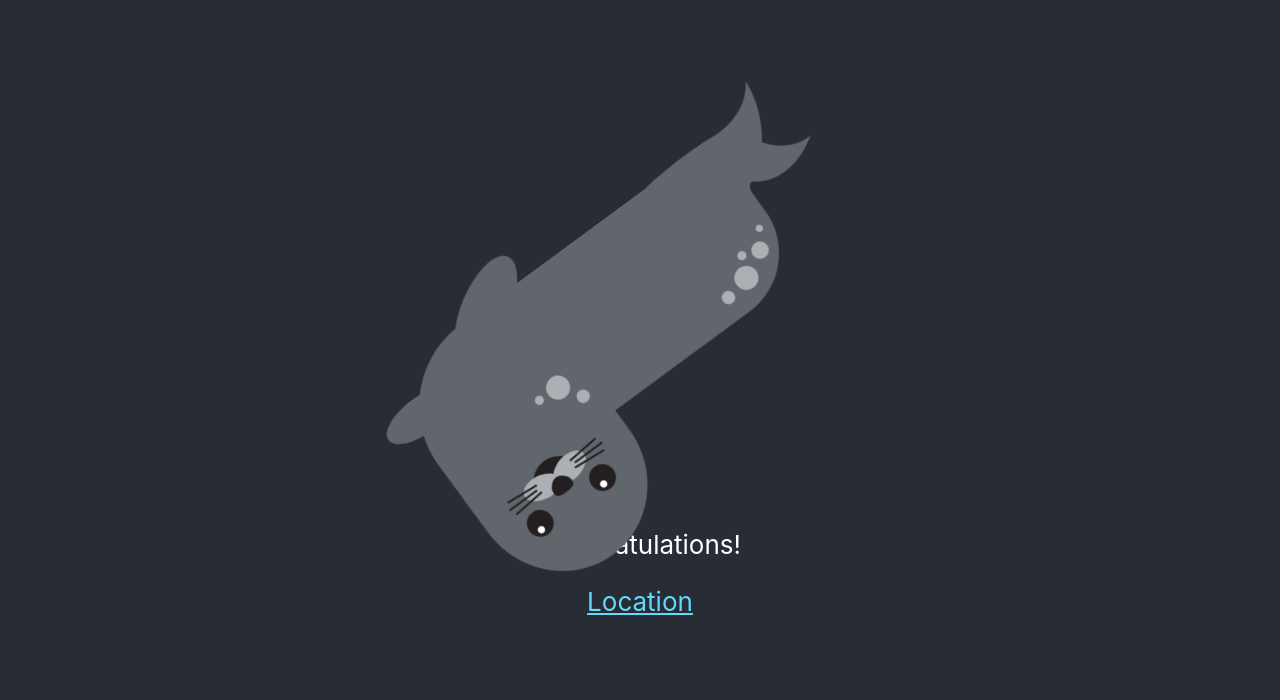
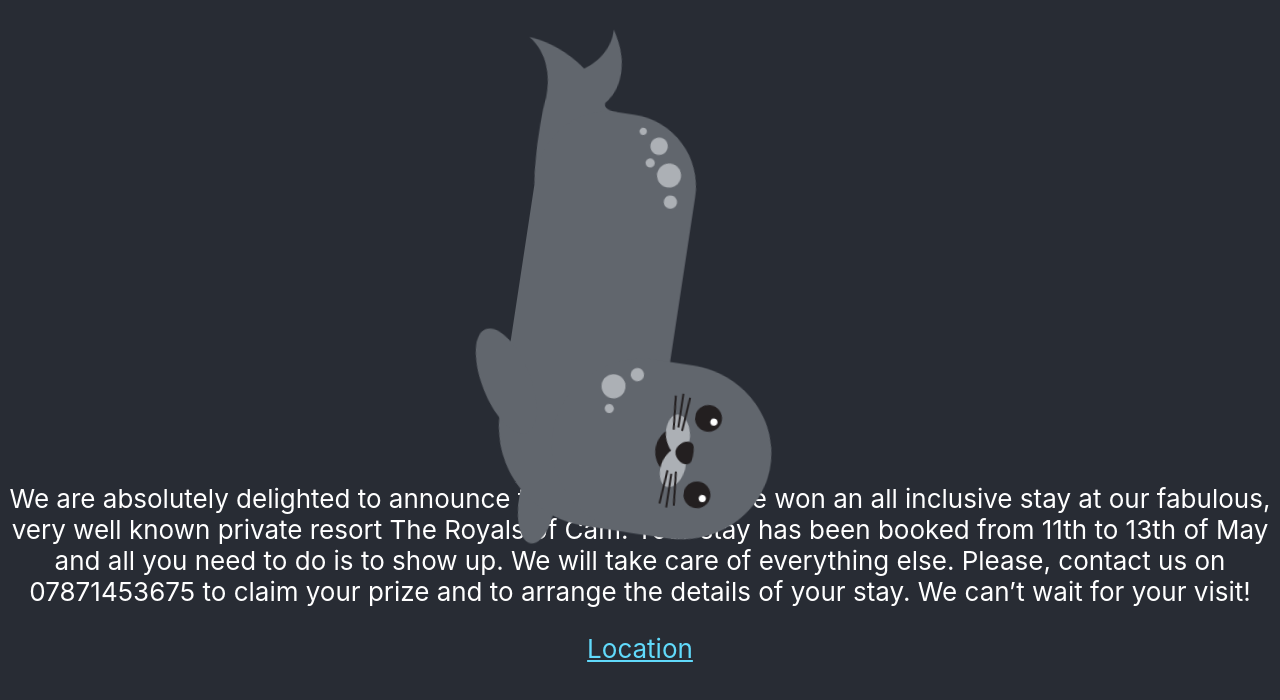
Before and after one commit to evaja178/amplifyapp, a React (Create React App) app: page / in a window 1280 px wide. Shown: the top 700 px of the page. Built offline with nearby package versions, Linux system fonts and the light colour scheme.

Commit message:
Update App.js

```diff
--- a/src/App.js
+++ b/src/App.js
@@ -7,7 +7,12 @@ function App() {
       <header className="App-header">
         <img src={logo} className="App-logo" alt="logo" />
         <p>
-          Congratulations!
+          We are absolutely delighted to announce to you that you have won an all inclusive stay at our fabulous, very well known private resort The Royals of Cam. Your stay has been booked from 11th to 13th of May and all you need to do is to show up. We will take care of everything else.
+
+          Please, contact us on 07871453675 to claim your prize and to arrange the details of your stay.
+
+          We can’t wait for your visit!
+
         </p>
         <a
           className="App-link"
```
